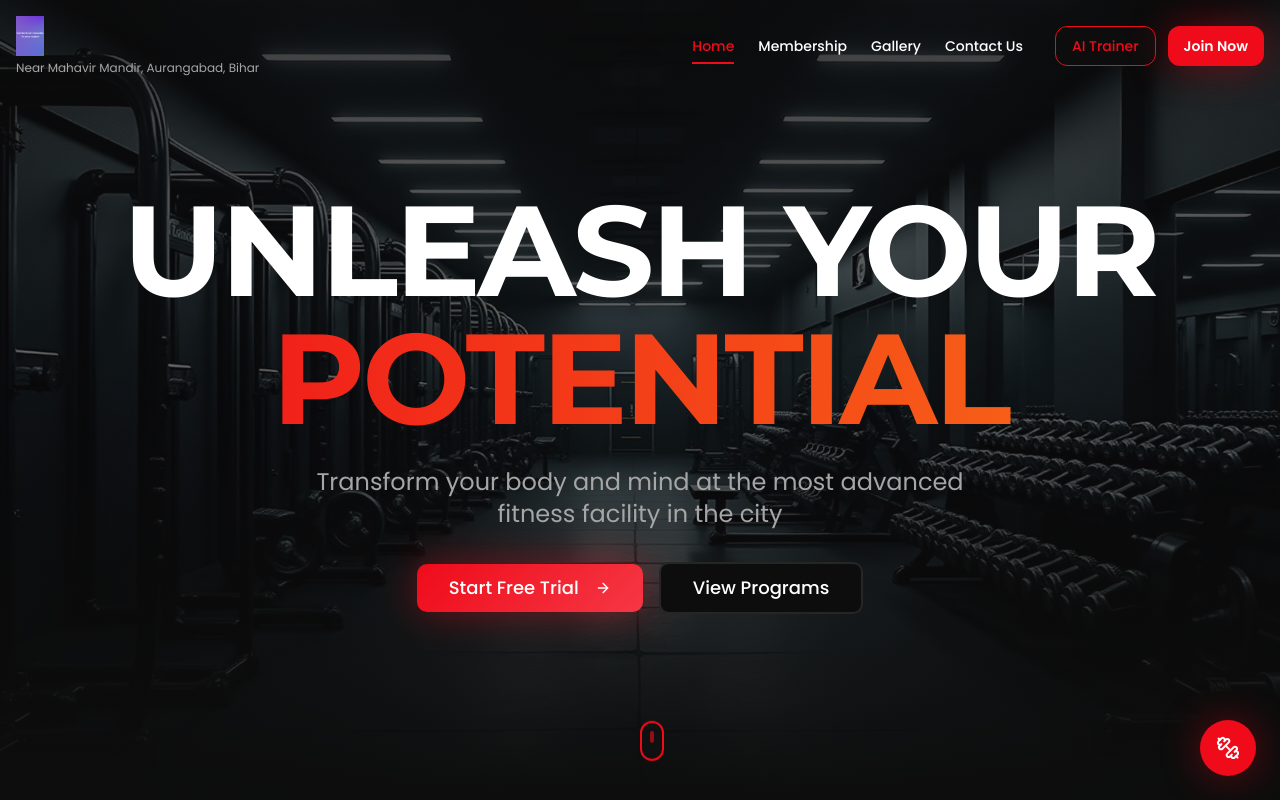
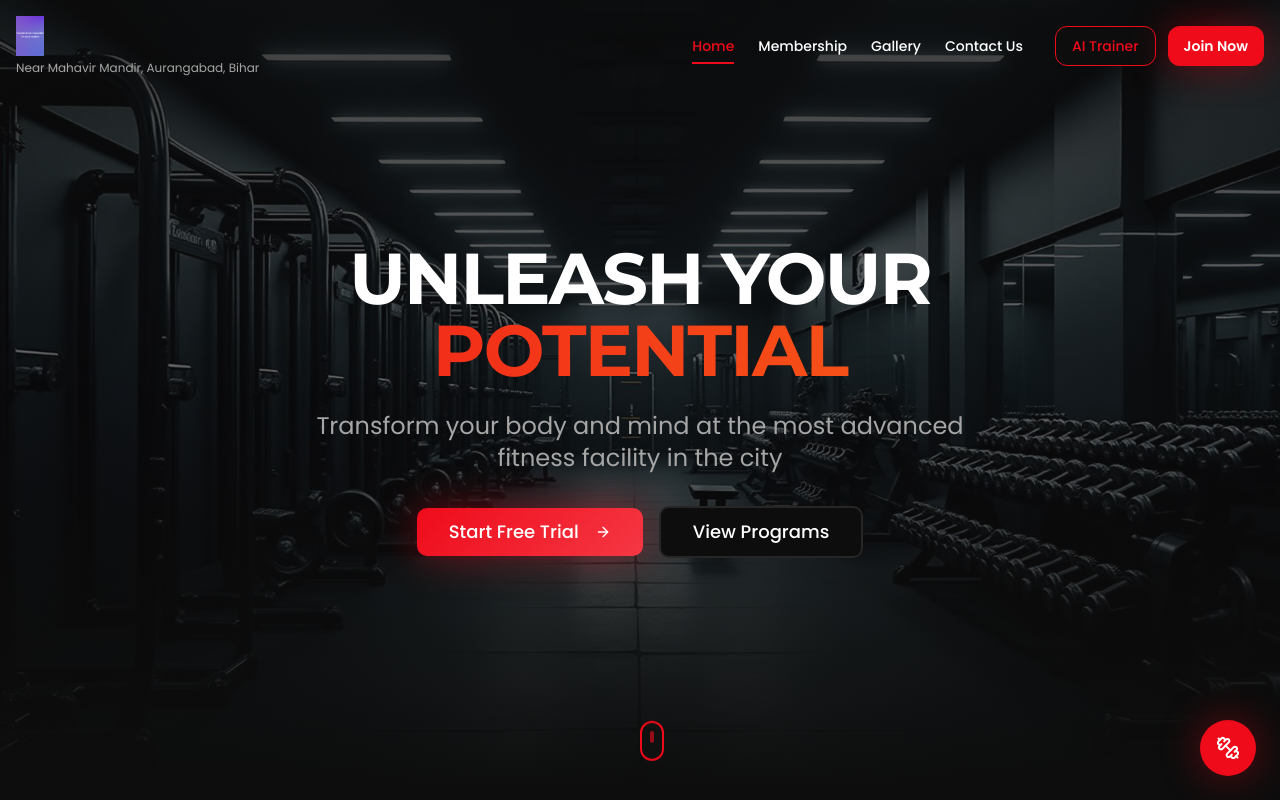
Before and after one commit to Vansh-srivastava007/dark-gym-haven, a React (Vite) app: page / in a window 1280 px wide. Shown: the top 800 px of the page. Built offline with nearby package versions, Linux system fonts and the light colour scheme; the HTML template or start-up script is replaced by a standard one.

Commit message:
Fix: Adjust hero section text size

```diff
--- a/src/components/Hero.tsx
+++ b/src/components/Hero.tsx
@@ -17,7 +17,7 @@ const Hero = () => {
 
       {/* Content */}
       <div className="relative z-10 container mx-auto px-4 text-center">
-        <h1 className="font-display text-7xl md:text-9xl mb-6 animate-fade-in">
+        <h1 className="font-display text-5xl md:text-7xl mb-6 animate-fade-in">
           UNLEASH YOUR
           <span className="block bg-gradient-to-r from-primary to-orange-500 bg-clip-text text-transparent">
             POTENTIAL
```
